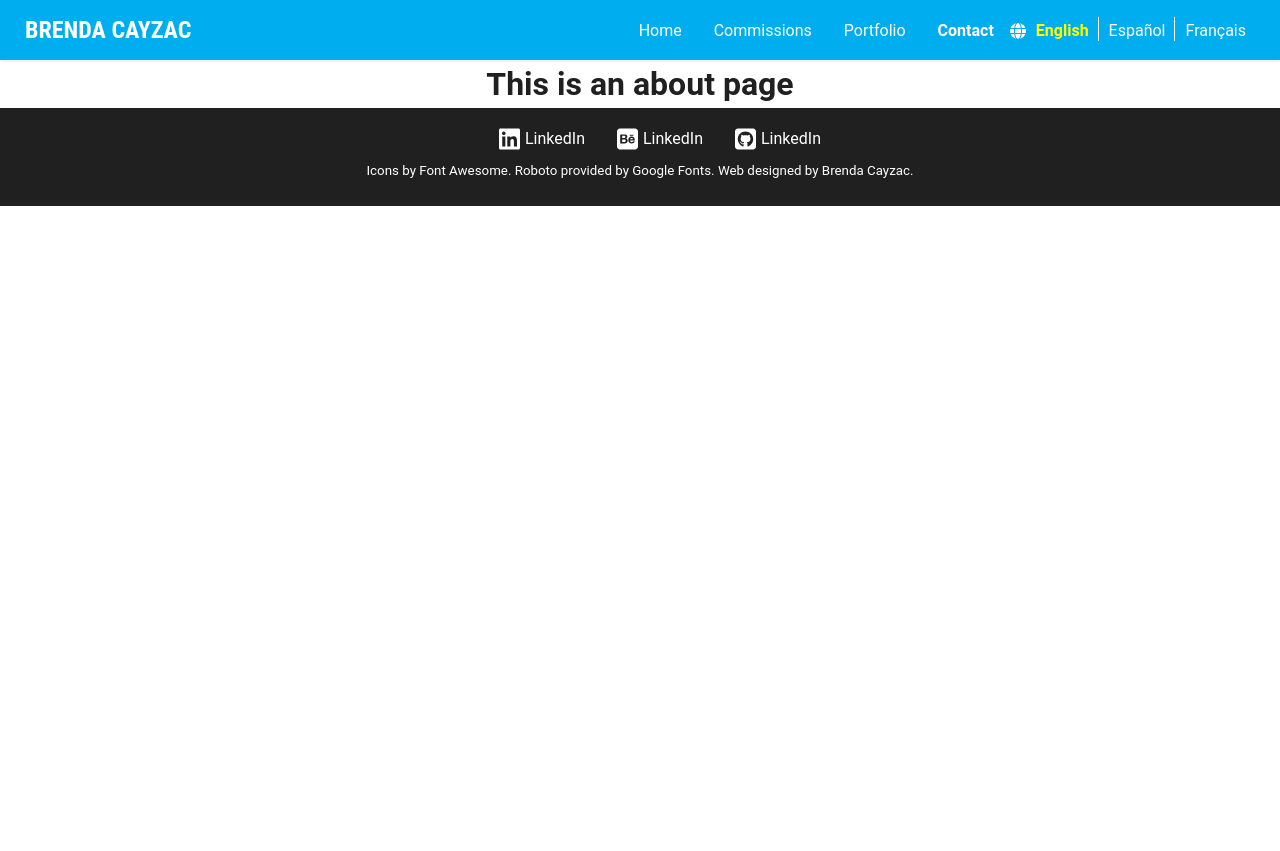
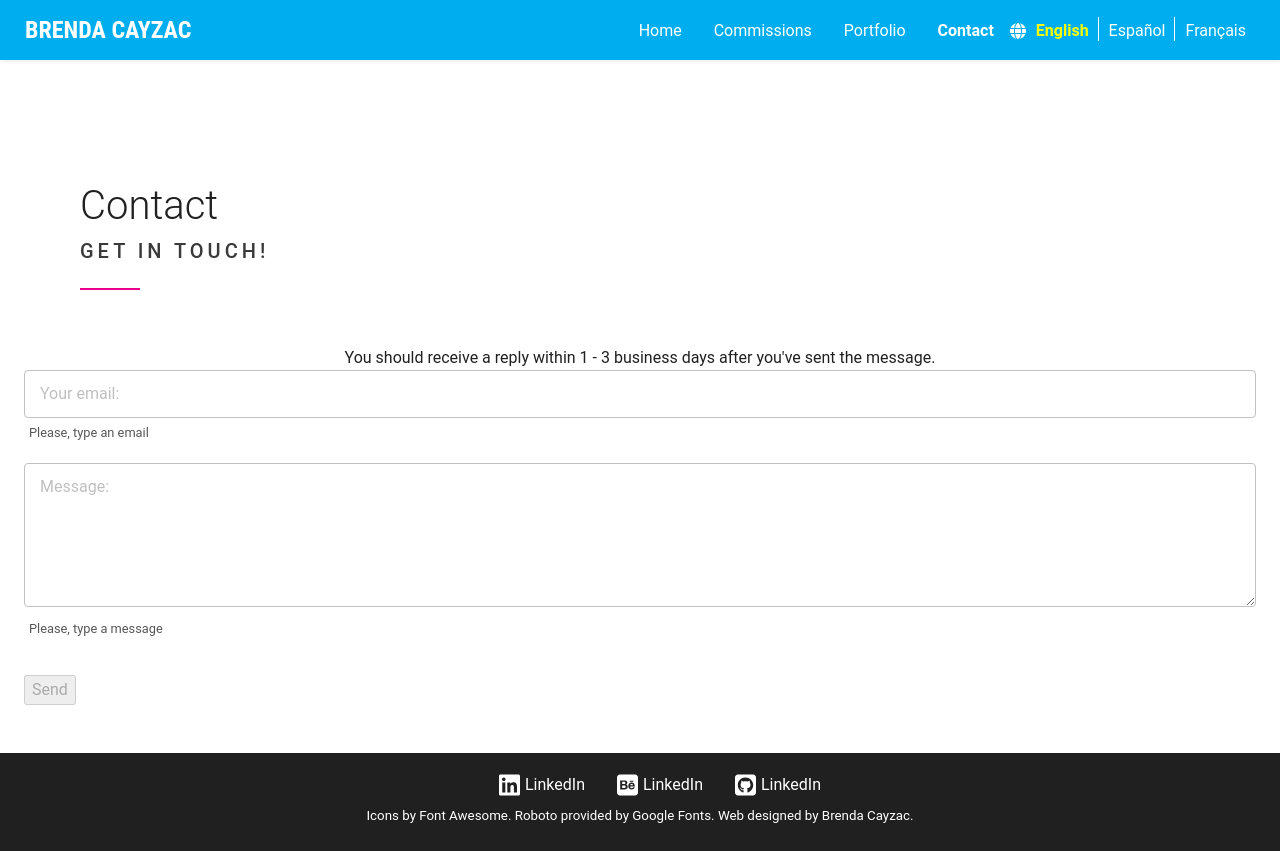
Before and after one commit to BrendaCayzac/vue-commissions-site, a Vue app: page /contact in a window 1280 px wide. Before the commit the page ends 800 px from the top, so only its background shows below. Built offline with nearby package versions, Linux system fonts and the light colour scheme.

Commit message:
added contact form base

```diff
--- a/src/components/Header/Header.vue
+++ b/src/components/Header/Header.vue
@@ -32,8 +32,8 @@ export default defineComponent({
 header {
   position: relative;
   width: 100%;
-  padding: 2em;
-  margin: 1.5em;
+  padding: 2em 0;
+  margin: 1.5em 0;
   text-align: center;
 
   h1 {
@@ -73,6 +73,8 @@ header {
 
 @media (min-width: $tablet) {
   header {
+	  padding: 2em;
+	  margin: 1.5em;
     text-align: start;
     h1:before {
       left: 0.75em;
--- a/src/router/index.ts
+++ b/src/router/index.ts
@@ -23,7 +23,7 @@ const routes: Array<RouteRecordRaw> = [
   {
     path: "/contact",
     name: "contact",
-    component: () => import("../views/AboutView.vue"),
+    component: () => import("../views/ContactView.vue"),
     meta: { title: "Contact" },
   },
 ];
--- a/src/views/AboutView.vue
+++ /dev/null
@@ -1,5 +0,0 @@
-<template>
-  <div class="about">
-    <h1>This is an about page</h1>
-  </div>
-</template>
--- /dev/null
+++ b/src/views/ContactView.vue
@@ -0,0 +1,228 @@
+<template>
+  <div class="commissions">
+    <Header :plural="true" title="Contact" subtitle="get in touch!" />
+    <p>
+      You should receive a reply within 1 - 3 business days after you've sent
+      the message.
+    </p>
+    <form
+      name="contact"
+      method="POST"
+      data-netlify="true"
+      netlify-honeypot="bot-field"
+      data-netlify-recaptcha="true"
+      @submit.prevent="handleSubmit"
+    >
+      <p class="hidden">
+        <label>
+          Don’t fill this out if you’re human: <input name="bot-field" />
+        </label>
+      </p>
+      <div
+        class="input-container"
+        :class="{ invalid: isEmailInvalid, filled: formData.email !== '' }"
+      >
+        <input type="email" name="email" v-model="formData.email" />
+        <label for="email">Your email:</label>
+        <p>{{ emailError }}</p>
+      </div>
+      <div
+        class="input-container"
+        :class="{ invalid: isEmailInvalid, filled: formData.message !== '' }"
+      >
+        <textarea name="message" v-model="formData.message" />
+        <label for="message">Message:</label>
+        <p>{{ messageError }}</p>
+      </div>
+      <div data-netlify-recaptcha="true"></div>
+      <button
+        :disabled="
+          formData.email === '' ||
+          formData.message === '' ||
+          isEmailInvalid ||
+          isMessageInvalid
+        "
+        type="submit"
+      >
+        Send
+      </button>
+    </form>
+  </div>
+</template>
+
+<script lang="ts">
+import { defineComponent, ref, watch } from "vue";
+
+import Header from "@/components/Header/Header.vue";
+
+export default defineComponent({
+  name: "ContactView",
+  components: { Header },
+
+  setup() {
+    const formData = ref({
+      email: "",
+      message: "",
+    });
+
+    const emailError = ref("Please, type an email");
+    const messageError = ref("Please, type a message");
+    const isEmailInvalid = ref(false);
+    const isMessageInvalid = ref(false);
+
+    /** Checks if email is valid and returns appropriate error message */
+    const checkEmail = (email: string) => {
+      const regex = new RegExp(
+        '^(([^<>()[\\]\\\\.,;:\\s@"]+(\\.[^<>()[\\]\\\\.,;:\\s@"]+)*)|(".+"))@((\\[[0-9]{1,3}\\.[0-9]{1,3}\\.[0-9]{1,3}\\.[0-9]{1,3})|(([a-zA-Z\\-0-9]+\\.)+[a-zA-Z]{2,}))$'
+      );
+
+      if (!email.toLowerCase().match(regex) || email === "") {
+        isEmailInvalid.value = true;
+        return "Please, type a valid email.";
+      } else {
+        isEmailInvalid.value = false;
+        return "Please, type an email";
+      }
+    };
+
+    /** Checks if message is valid and returns appropriate error message */
+    const checkMessage = (message: string) => {
+      if (message === "") {
+        isMessageInvalid.value = true;
+        return "Message cannot be empty";
+      } else {
+        isMessageInvalid.value = false;
+        return "";
+      }
+    };
+
+    watch(formData.value, async (newValue) => {
+      if (newValue) {
+        emailError.value = checkEmail(newValue.email);
+        messageError.value = checkMessage(newValue.message);
+      }
+    });
+
+    const encode = (data: any) => {
+      return Object.keys(data)
+        .map(
+          (key) => `${encodeURIComponent(key)}=${encodeURIComponent(data[key])}`
+        )
+        .join("&");
+    };
+
+    const handleSubmit = () => {
+      console.log(encode({ "form-name": "contact", ...formData.value }));
+      fetch("/", {
+        method: "POST",
+        headers: { "Content-Type": "application/x-www-form-urlencoded" },
+        body: encode({ "form-name": "contact", ...formData.value }),
+      })
+        .then(() => console.log("Form successfully submitted"))
+        .catch((error) => alert(error));
+    };
+    return {
+      emailError,
+      formData,
+      handleSubmit,
+      isEmailInvalid,
+      isMessageInvalid,
+      messageError,
+    };
+  },
+});
+</script>
+
+<style lang="scss" scoped>
+@import "src/styles/custom";
+
+.commissions {
+  padding: 3.75rem 1.5rem 3rem;
+
+  .hidden {
+    display: none;
+  }
+  form {
+    display: flex;
+    flex-direction: column;
+    align-items: flex-start;
+    justify-content: center;
+    gap: 1rem;
+    width: 100%;
+
+    .input-container {
+      width: 100%;
+      position: relative;
+      label {
+        position: absolute;
+        display: flex;
+        align-items: center;
+        top: 0.75rem;
+        left: 1rem;
+        pointer-events: none;
+        color: #c0c0c0;
+        transition: all 0.15s ease-out;
+      }
+
+      input,
+      textarea {
+        height: 3rem;
+        min-width: 17.5rem;
+        width: 100%;
+        border: 1px solid #c0c0c0;
+        border-radius: 4px;
+        box-sizing: border-box;
+        padding: 16px;
+
+        &:focus {
+          outline: none;
+          border: 2px solid $bc-cyan;
+        }
+
+        &:focus + label {
+          font-size: 0.75rem;
+          transform: translate(0, -115%);
+          background-color: white;
+          padding-left: 0.25rem;
+          padding-right: 0.25rem;
+          color: $bc-cyan;
+        }
+      }
+
+      textarea {
+        height: 9rem;
+      }
+
+      p {
+        font-size: 0.8rem;
+        color: $bc-gray;
+        opacity: 0.85;
+        text-align: left;
+        padding: 0.3125rem;
+      }
+    }
+
+    .invalid {
+      input,
+      textarea {
+        border: 1px solid #d10000;
+      }
+
+      p,
+      label {
+        color: #d10000;
+      }
+    }
+
+    .filled {
+      label {
+        font-size: 0.75rem;
+        transform: translate(0, -115%);
+        background-color: white;
+        padding-left: 0.25rem;
+        padding-right: 0.25rem;
+      }
+    }
+  }
+}
+</style>
```
Also changed, not shown: src/components/Buttons/CommonButton.vue (added, +17 -0 lines).
